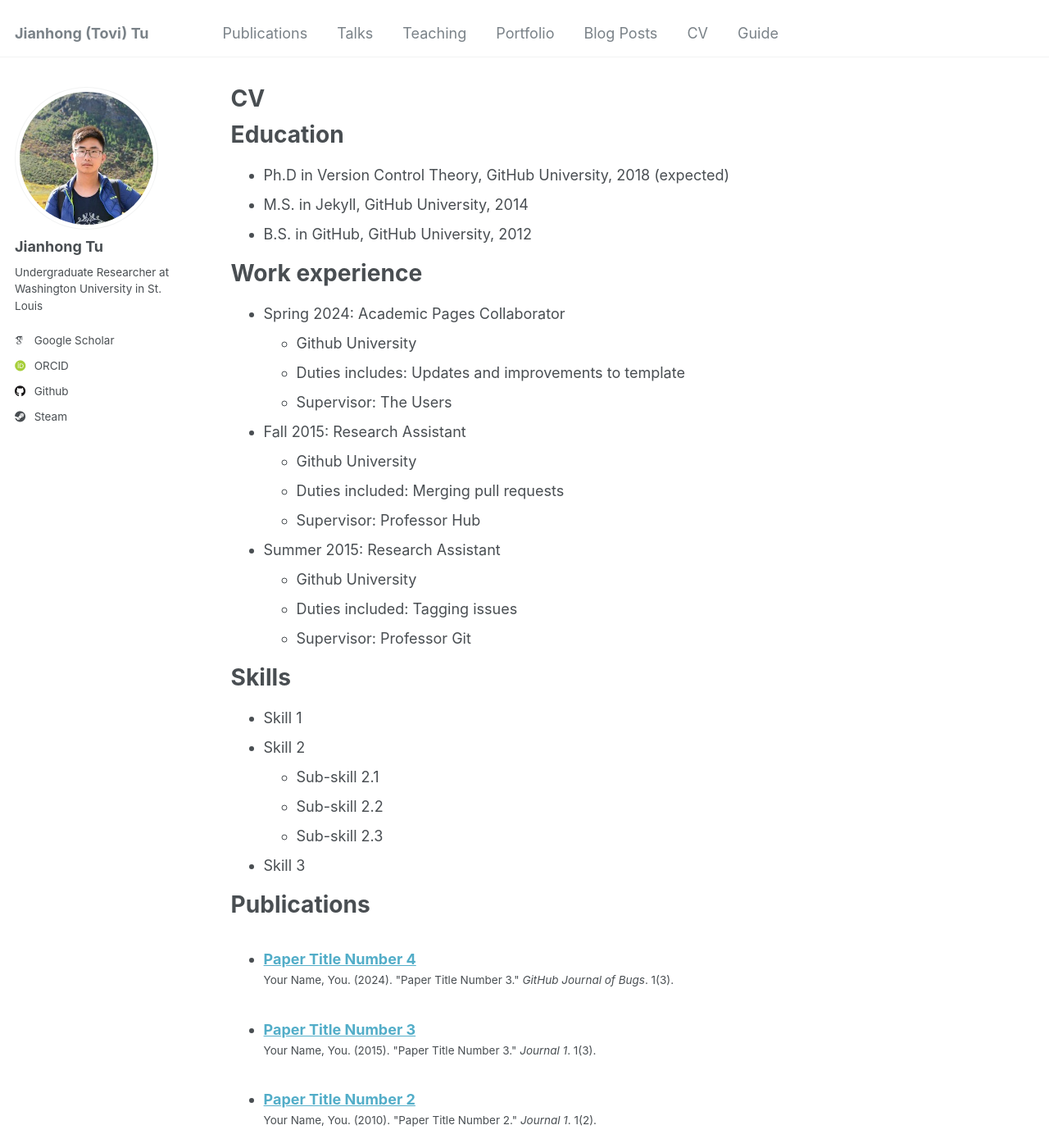
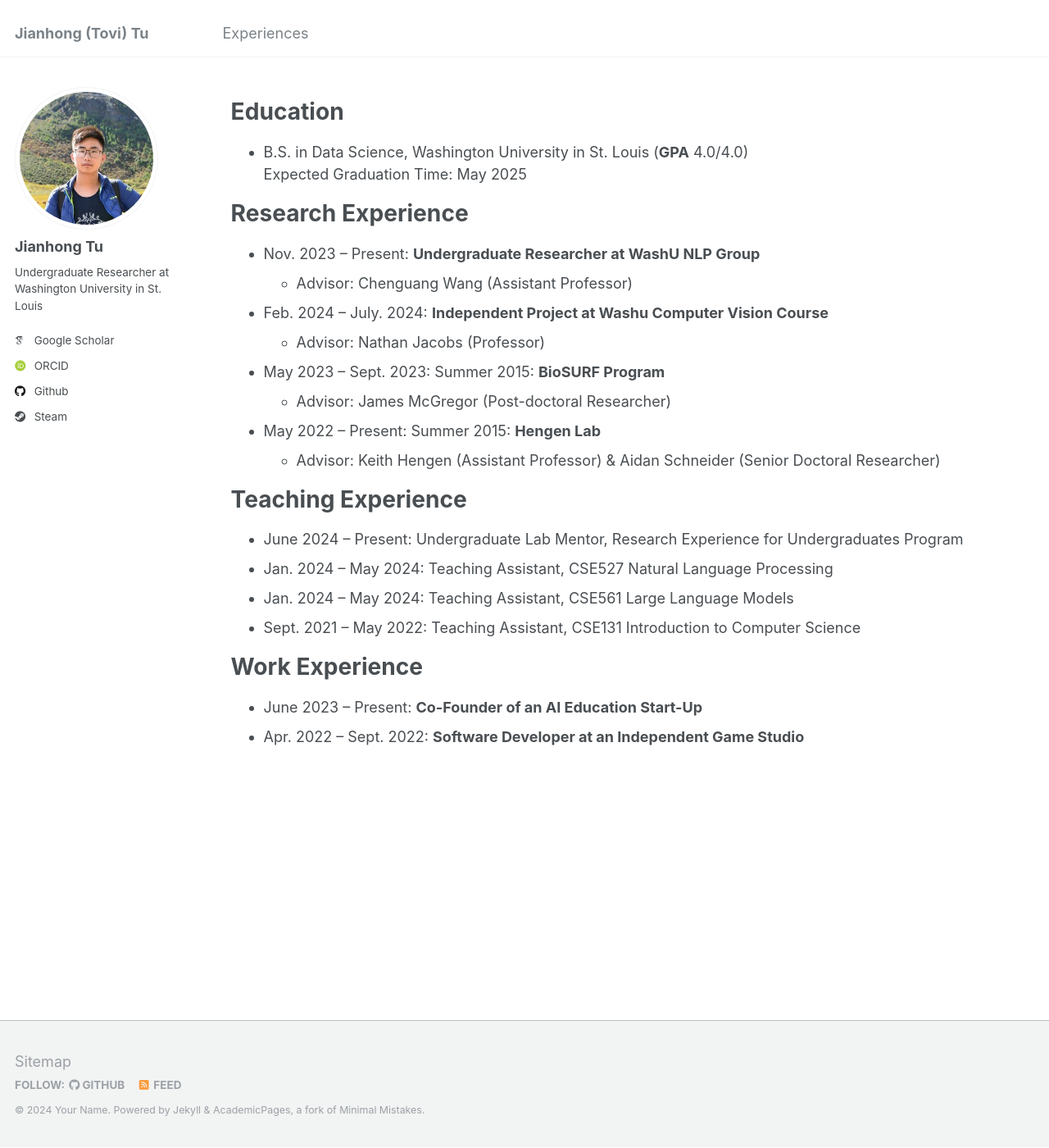
Before and after one commit to ToviTu/tovitu.github.io, a Jekyll site: the page built from _pages/cv.md, in a window 1280 px wide and 1400 px high. Shown: the whole window at 82% size. Built offline with Jekyll 4.4.1, drawn with Linux system fonts in a browser that asks for light colours; some web fonts are replaced; some of the changed text lies outside the part shown.

Commit message:
Updated experience page

```diff
--- a/_data/navigation.yml
+++ b/_data/navigation.yml
@@ -5,23 +5,23 @@
 # prevent it from being included in the site.
 
 main:
-  - title: "Publications"
-    url: /publications/
+  # - title: "Publications"
+  #   url: /publications/
 
-  - title: "Talks"
-    url: /talks/
+  # - title: "Talks"
+  #   url: /talks/
 
-  - title: "Teaching"
-    url: /teaching/
+  # - title: "Teaching"
+  #   url: /teaching/
 
-  - title: "Portfolio"
-    url: /portfolio/
+  # - title: "Portfolio"
+  #   url: /portfolio/
 
-  - title: "Blog Posts"
-    url: /year-archive/
+  # - title: "Blog Posts"
+  #   url: /year-archive/
 
-  - title: "CV"
+  - title: "Experiences"
     url: /cv/
 
-  - title: "Guide"
-    url: /markdown/
+  # - title: "Guide"
+  #   url: /markdown/
--- a/_pages/cv.md
+++ b/_pages/cv.md
@@ -1,6 +1,6 @@
 ---
 layout: archive
-title: "CV"
+title: #"CV"
 permalink: /cv/
 author_profile: true
 redirect_from:
@@ -11,54 +11,30 @@ redirect_from:
 
 Education
 ======
-* Ph.D in Version Control Theory, GitHub University, 2018 (expected)
-* M.S. in Jekyll, GitHub University, 2014
-* B.S. in GitHub, GitHub University, 2012
+* B.S. in Data Science, Washington University in St. Louis (**GPA** 4.0/4.0) <br> Expected Graduation Time: May 2025
 
-Work experience
+Research Experience
 ======
-* Spring 2024: Academic Pages Collaborator
-  * Github University
-  * Duties includes: Updates and improvements to template
-  * Supervisor: The Users
+* Nov. 2023 – Present: **Undergraduate Researcher at WashU NLP Group**
+  * Advisor: Chenguang Wang (Assistant Professor)
 
-* Fall 2015: Research Assistant
-  * Github University
-  * Duties included: Merging pull requests
-  * Supervisor: Professor Hub
+* Feb. 2024 – July. 2024: **Independent Project at Washu Computer Vision Course**
+  * Advisor: Nathan Jacobs (Professor)
 
-* Summer 2015: Research Assistant
-  * Github University
-  * Duties included: Tagging issues
-  * Supervisor: Professor Git
+* May 2023 – Sept. 2023: Summer 2015: **BioSURF Program**
+  * Advisor: James McGregor (Post-doctoral Researcher)
 
-Skills
+* May 2022 – Present: Summer 2015: **Hengen Lab**
+  * Advisor: Keith Hengen (Assistant Professor) & Aidan Schneider (Senior Doctoral Researcher)
+
+Teaching Experience
 ======
-* Skill 1
-* Skill 2
-  * Sub-skill 2.1
-  * Sub-skill 2.2
-  * Sub-skill 2.3
-* Skill 3
+* June 2024 – Present: Undergraduate Lab Mentor, Research Experience for Undergraduates Program
+* Jan. 2024 – May 2024: Teaching Assistant, CSE527 Natural Language Processing
+* Jan. 2024 – May 2024: Teaching Assistant, CSE561 Large Language Models
+* Sept. 2021 – May 2022: Teaching Assistant, CSE131 Introduction to Computer Science
 
-Publications
+Work Experience
 ======
-  <ul>{% for post in site.publications reversed %}
-    {% include archive-single-cv.html %}
-  {% endfor %}</ul>
-
-Talks
-======
-  <ul>{% for post in site.talks reversed %}
-    {% include archive-single-talk-cv.html  %}
-  {% endfor %}</ul>
-
-Teaching
-======
-  <ul>{% for post in site.teaching reversed %}
-    {% include archive-single-cv.html %}
-  {% endfor %}</ul>
-
-Service and leadership
-======
-* Currently signed in to 43 different slack teams
+* June 2023 – Present: **Co-Founder of an AI Education Start-Up**
+* Apr. 2022 – Sept. 2022: **Software Developer at an Independent Game Studio**
```
